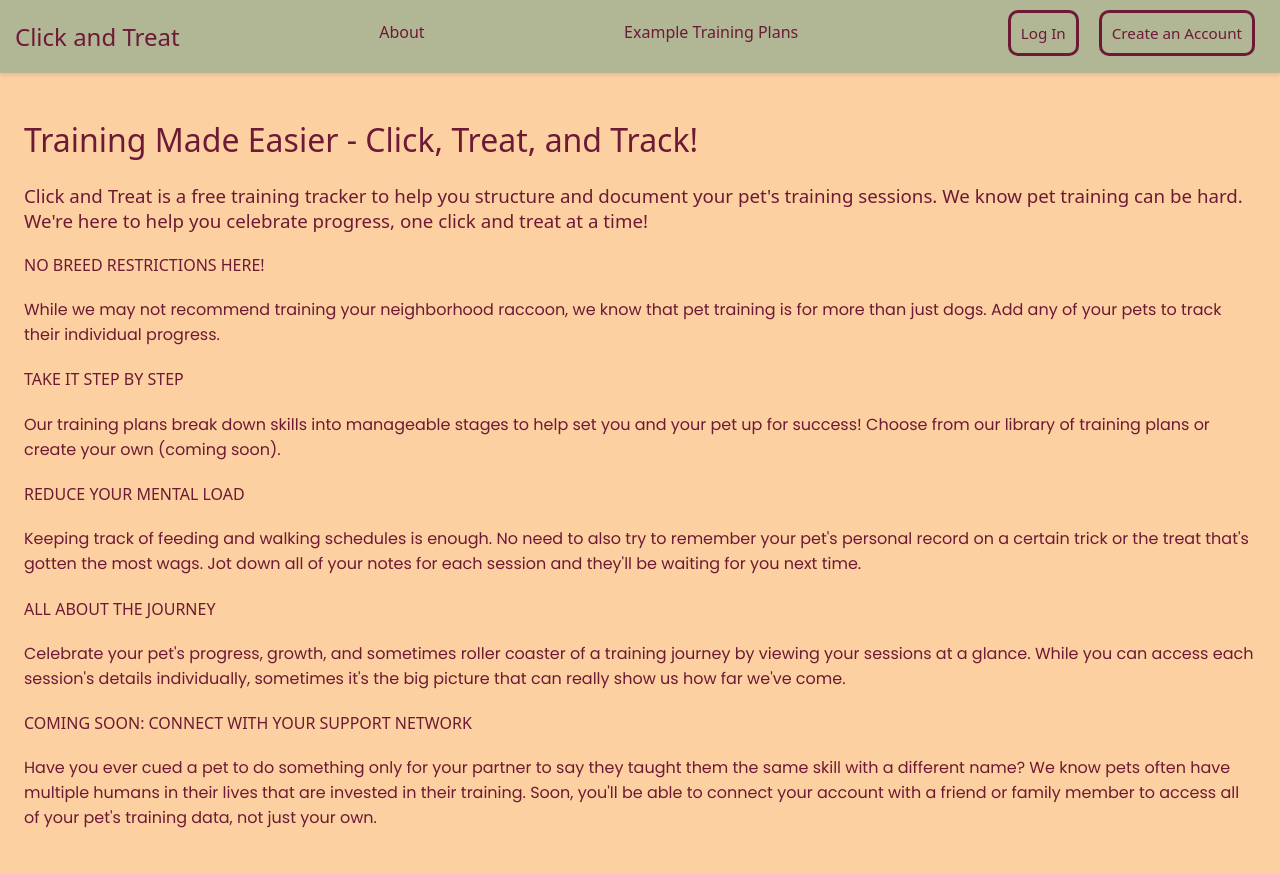
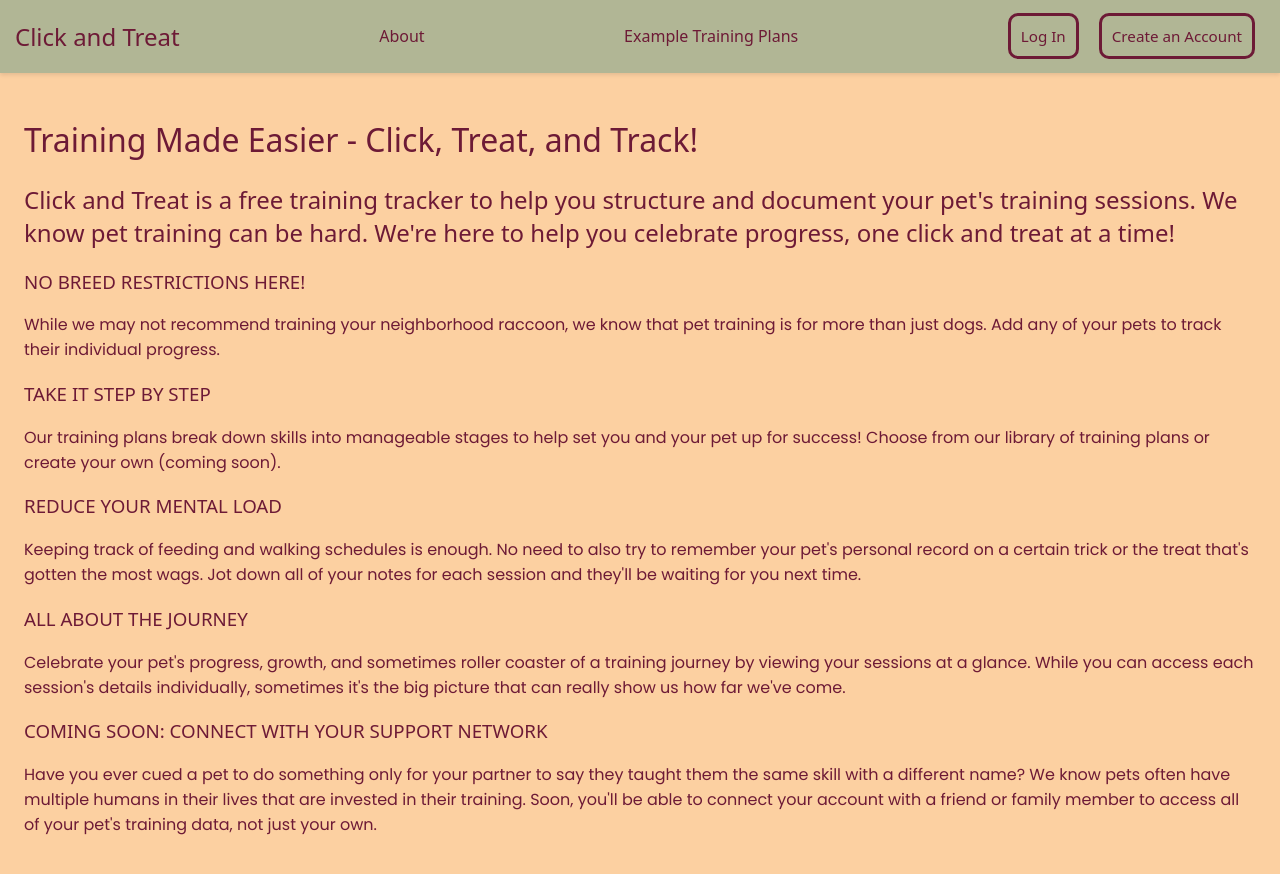
Before and after one commit to tati-guzman/click-and-treat, a React (Vite) app in the folder client/: page / in a window 1280 px wide. Shown: the top 874 px of the page. Built offline with nearby package versions, Linux system fonts and the light colour scheme; a web font is replaced by a local one.

Commit message:
Adjusts headers to meet axe DevTools suggestion to have headers only increase by 1

```diff
--- a/client/src/App.css
+++ b/client/src/App.css
@@ -32,15 +32,15 @@ nav {
     justify-content: space-between;
     padding: 0px 15px;
     box-shadow: 0 2px 4px rgba(0, 0, 0, 0.1);
-}
 
-.nav {
     font-family: "DynaPuff", system-ui;
     font-optical-sizing: auto;
     font-weight: 400;
     font-style: normal;
     font-variation-settings:
       "wdth" 100;
+
+    align-items: center;
 }
 
 nav h1:hover {
@@ -48,7 +48,7 @@ nav h1:hover {
     color: #bc2d45;
 }
 
-nav h4:hover {
+nav p:hover {
     cursor: pointer;
     color: #bc2d45;
 }
--- a/client/src/components/NavBar.jsx
+++ b/client/src/components/NavBar.jsx
@@ -28,8 +28,8 @@ const NavBar = () => {
             ? <h1 onClick={() => navigate('/dashboard')} className="nav">Click and Treat</h1>
             : <h1 onClick={() => navigate('/homepage')} className="nav">Click and Treat</h1>}
 
-            <h4 onClick={() => navigate('/about')}>About</h4>
-            <h4 onClick={() => navigate('/examples')}>Example Training Plans</h4>
+            <p onClick={() => navigate('/about')}>About</p>
+            <p onClick={() => navigate('/examples')}>Example Training Plans</p>
 
             {loggedUser
             ? <div>
--- a/client/src/pages/HomePage.jsx
+++ b/client/src/pages/HomePage.jsx
@@ -8,31 +8,31 @@ const HomePage = () => {
         <MainLayout>
             <div className="general">
                 <h1>Training Made Easier - Click, Treat, and Track!</h1>
-                <h3>Click and Treat is a free training tracker to help you structure and document your pet's training sessions. We know pet training can be hard. We're here to help you celebrate progress, one click and treat at a time!</h3>
+                <h2>Click and Treat is a free training tracker to help you structure and document your pet's training sessions. We know pet training can be hard. We're here to help you celebrate progress, one click and treat at a time!</h2>
 
                 <div>
-                    <h4>NO BREED RESTRICTIONS HERE!</h4>
+                    <h3>NO BREED RESTRICTIONS HERE!</h3>
                     <p>While we may not recommend training your neighborhood raccoon, we know that pet training is for more than just dogs. Add any of your pets to track their individual progress.</p>
                 </div>
 
                 <div>
-                    <h4>TAKE IT STEP BY STEP</h4>
+                    <h3>TAKE IT STEP BY STEP</h3>
                     <p>Our training plans break down skills into manageable stages to help set you and your pet up for success! Choose from our library of training plans or create your own (coming soon).</p>
                 </div>
 
                 <div>
-                    <h4>REDUCE YOUR MENTAL LOAD</h4>
+                    <h3>REDUCE YOUR MENTAL LOAD</h3>
                     <p>Keeping track of feeding and walking schedules is enough. No need to also try to remember your pet's personal record on a certain trick or the treat that's gotten the most wags. Jot down all of your notes for each session and they'll be waiting for you next time.</p>
 
                 </div>
 
                 <div>
-                    <h4>ALL ABOUT THE JOURNEY</h4>
+                    <h3>ALL ABOUT THE JOURNEY</h3>
                     <p>Celebrate your pet's progress, growth, and sometimes roller coaster of a training journey by viewing your sessions at a glance. While you can access each session's details individually, sometimes it's the big picture that can really show us how far we've come.</p>
                 </div>
 
                 <div>
-                    <h4>COMING SOON: CONNECT WITH YOUR SUPPORT NETWORK</h4>
+                    <h3>COMING SOON: CONNECT WITH YOUR SUPPORT NETWORK</h3>
                     <p>Have you ever cued a pet to do something only for your partner to say they taught them the same skill with a different name? We know pets often have multiple humans in their lives that are invested in their training. Soon, you'll be able to connect your account with a friend or family member to access all of your pet's training data, not just your own.</p>
                 </div>
 
```
